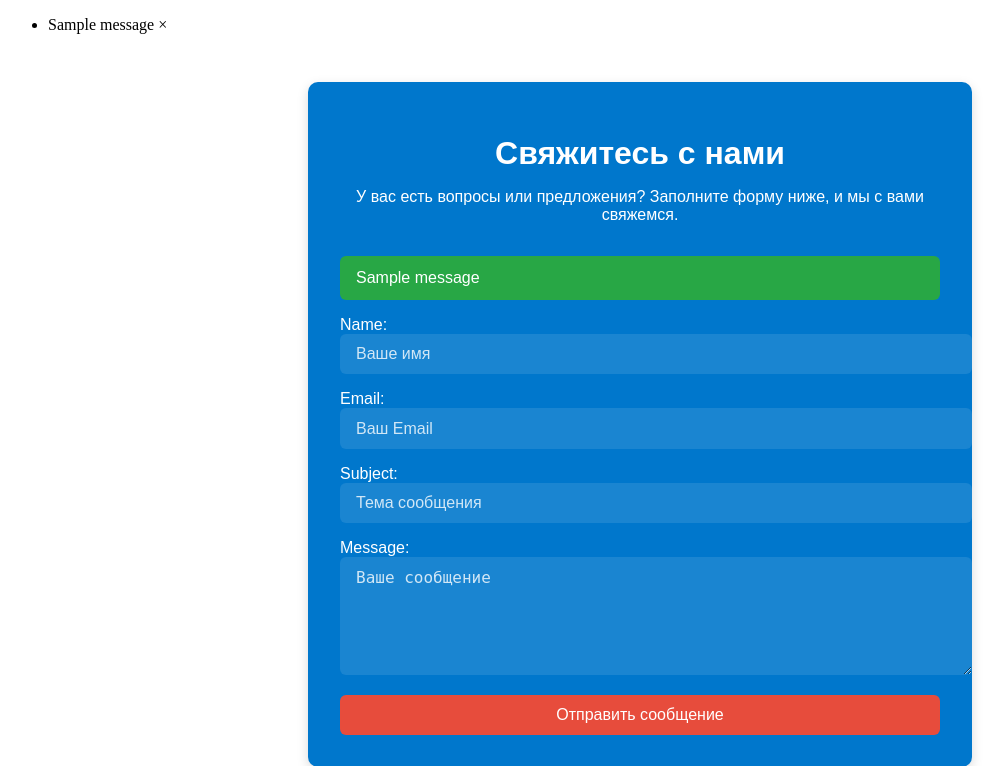
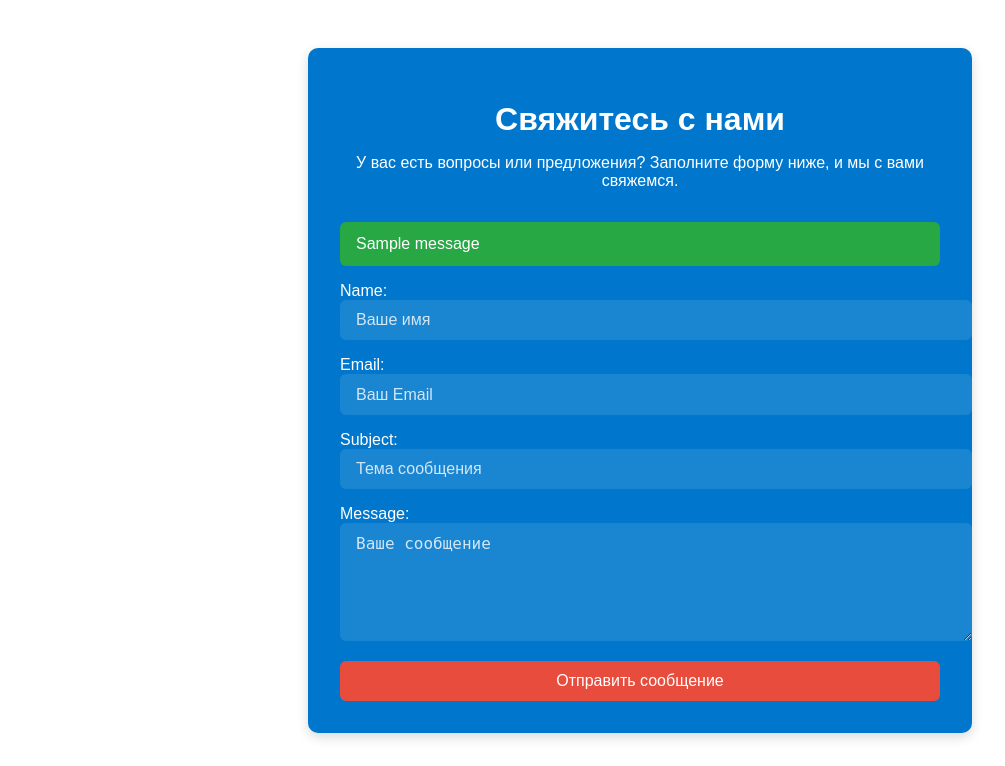
Before and after one commit to ElviraOndar/otus-django-project, a Django app: page /contacts/ in a window 1280 px wide. Shown: the top 766 px of the page, without its empty margins (0-1005 px from the left). Run offline with Django 5.2, Linux system fonts and the light colour scheme; tables that the repository leaves empty hold one stand-in row (values such as "Sample post"); one stand-in notice (Sample message) is shown; parts of the project's set-up code (start-up, migrations or seed data) failed here and were passed over.

Commit message:
fixed base.html

```diff
--- a/templates/base.html
+++ b/templates/base.html
@@ -5,16 +5,16 @@
     <title>{% block title %}  {% endblock %} </title>
 </head>
 <!-- БЛОК ДЛЯ ОТОБРАЖЕНИЯ СООБЩЕНИЙ DJANGO -->
-        {% if messages %}
-            <ul class="messages">
-                {% for message in messages %}
-                    <li{% if message.tags %} class="{{ message.tags }}"{% endif %}>
-                        {{ message }}
-                        <span class="close-message" onclick="this.parentNode.style.display='none';">&times;</span>
-                    </li>
-                {% endfor %}
-            </ul>
-        {% endif %}
+{#        {% if messages %}#}
+{#            <ul class="messages">#}
+{#                {% for message in messages %}#}
+{#                    <li{% if message.tags %} class="{{ message.tags }}"{% endif %}>#}
+{#                        {{ message }}#}
+{#                        <span class="close-message" onclick="this.parentNode.style.display='none';">&times;</span>#}
+{#                    </li>#}
+{#                {% endfor %}#}
+{#            </ul>#}
+{#        {% endif %}#}
 <!-- КОНЕЦ БЛОКА СООБЩЕНИЙ -->
 <body>
     {% block content %} {% endblock %}
```
